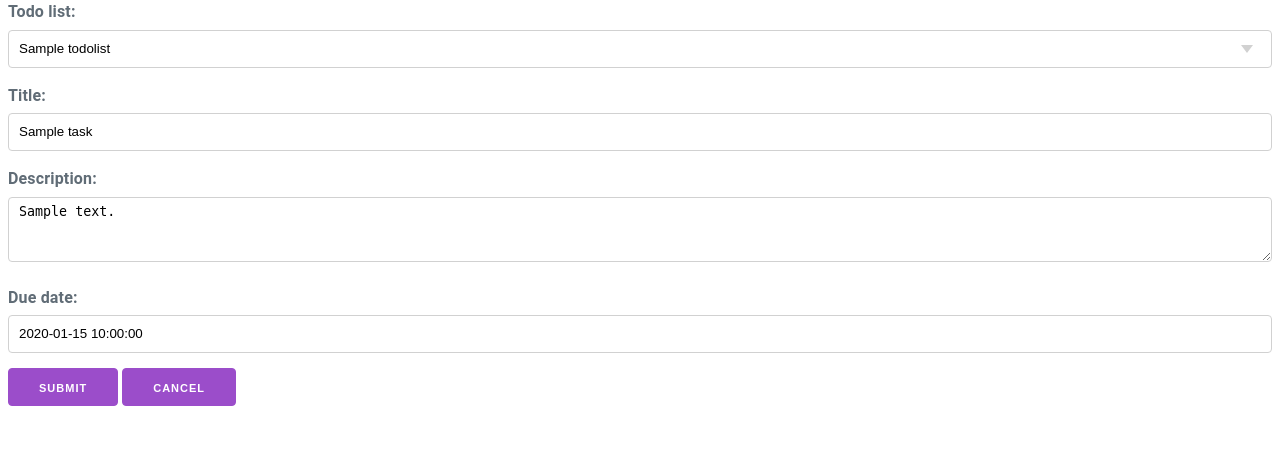
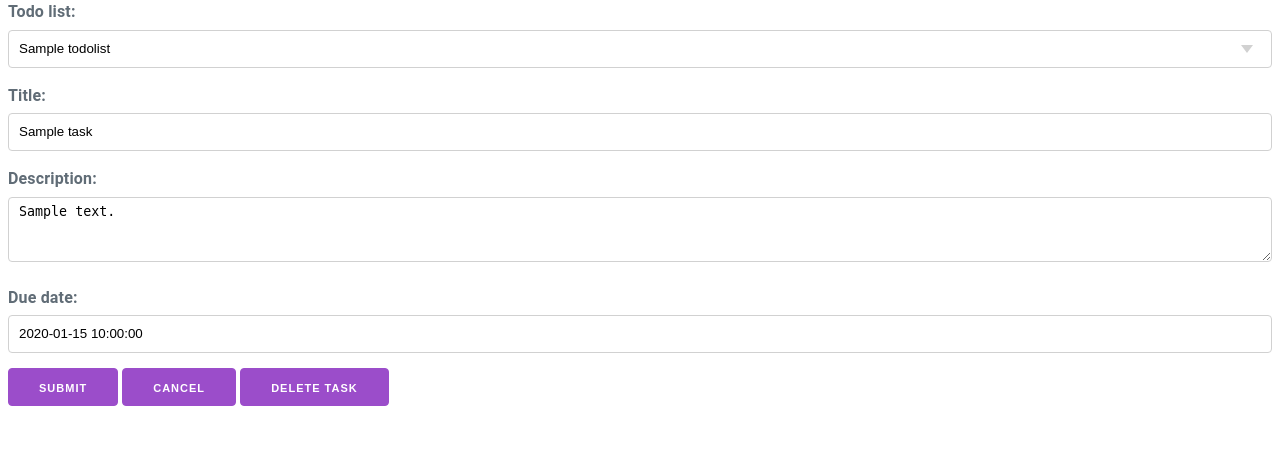
Before and after one commit to pyjaks/to-do-app, a Django app: page /list/1/task/1/ in a window 1280 px wide. Shown: the part 84-552 px from the top of the page. Run offline with Django 4.2, Linux system fonts and the light colour scheme; tables that the repository leaves empty hold one stand-in row (values such as "Sample post").

Commit message:
Add view, route, button for deleting tasks

```diff
--- a/to_do/templates/to_do/task_form.html
+++ b/to_do/templates/to_do/task_form.html
@@ -11,6 +11,15 @@
     <input
         value="Cancel"
         type="button"
-        onclick="location.href='#'">
+        onclick="location.href='{% url "list" object.todo_list.id %}'">
+
+    {% if object %}
+    <input
+        value="Delete task"
+        type="button"
+        onclick="location.href=
+        '{% url "delete-task" object.todo_list.id object.id %}'">
+    {% endif %}
+
 </form>
 {% endblock %}
--- a/to_do/urls.py
+++ b/to_do/urls.py
@@ -8,4 +8,6 @@ urlpatterns = [
         views.TaskCreateView.as_view(), name="new-task"),
     path("list/<int:list_id>/task/<int:pk>/",
         views.TaskUpdateView.as_view(), name="edit-task"),
+    path("list/<int:list_id>/task/<int:pk>/delete/",
+        views.TaskDeleteView.as_view(), name="delete-task"),
 ]
--- a/to_do/views.py
+++ b/to_do/views.py
@@ -1,4 +1,4 @@
-from django.views.generic import ListView, CreateView, UpdateView
+from django.views.generic import ListView, CreateView, UpdateView, DeleteView
 from django.urls import reverse
 from .models import ToDoList, Task
 
@@ -25,3 +25,9 @@ class TaskCreateView(CreateView):
 class TaskUpdateView(UpdateView):
     model = Task
     fields = ["todo_list", "title", "description", "due_date",]
+
+class TaskDeleteView(DeleteView):
+    model = Task
+
+    def get_success_url(self):
+        return reverse_lazy("list", args=[self.kwargs["list_id"]])
```
